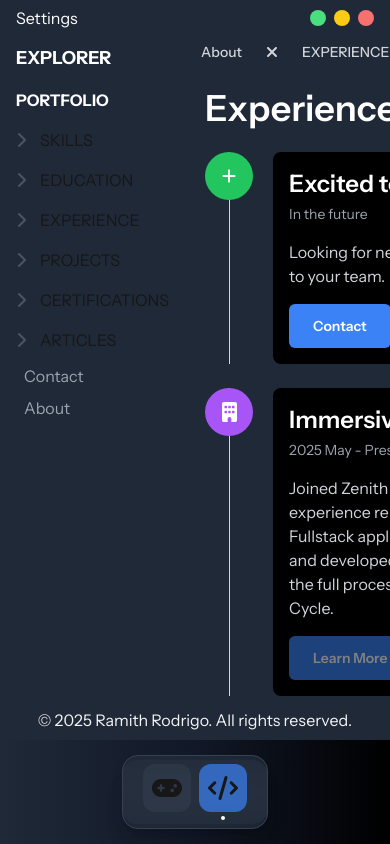
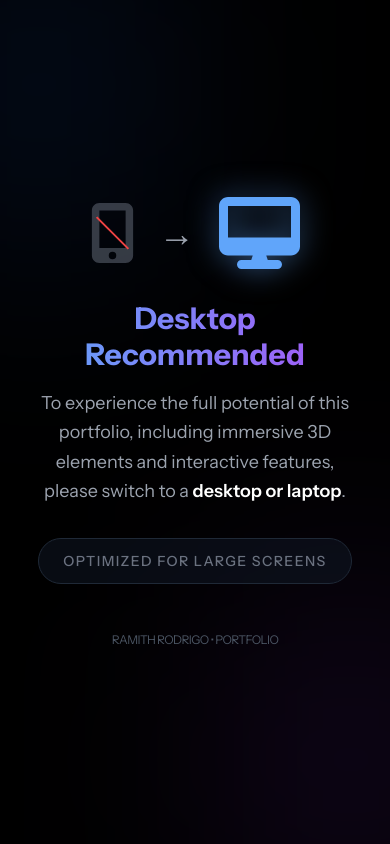
Before and after one commit to Ramith-D-Rodrigo/Portfolio, a Next.js app in the folder static-version/: page /ide/experience in a window 390 px wide. Built offline with nearby package versions, Linux system fonts and the light colour scheme.

Commit message:
Add desktop gate

```diff
--- /dev/null
+++ b/static-version/src/app/components/DesktopGate.tsx
@@ -0,0 +1,71 @@
+"use client";
+
+import React, { useEffect, useState } from "react";
+import { FontAwesomeIcon } from "@fortawesome/react-fontawesome";
+import { faDesktop, faMobileAlt } from "@fortawesome/free-solid-svg-icons";
+
+const DesktopGate = () => {
+  const [isMobile, setIsMobile] = useState(false);
+
+  useEffect(() => {
+    const checkDevice = () => {
+      // Check for mobile user agents or screen width
+      const userAgent = typeof window.navigator !== "undefined" ? window.navigator.userAgent : "";
+      const mobileRegex = /Android|webOS|iPhone|iPad|iPod|BlackBerry|IEMobile|Opera Mini/i;
+
+      // We consider anything less than 1024px as "mobile/tablet" for this desktop-centric experience
+      const isLowRes = window.innerWidth < 1024;
+      const isMobileAgent = mobileRegex.test(userAgent);
+
+      setIsMobile(isLowRes || isMobileAgent);
+    };
+
+    checkDevice();
+    window.addEventListener("resize", checkDevice);
+    return () => window.removeEventListener("resize", checkDevice);
+  }, []);
+
+  if (!isMobile) return null;
+
+  return (
+    <div className="fixed inset-0 z-[9999] flex flex-col items-center justify-center bg-black text-white p-8 text-center overflow-hidden">
+      {/* Background Glows */}
+      <div className="absolute top-[-10%] left-[-10%] w-[40%] h-[40%] bg-blue-600/20 rounded-full blur-[120px]"></div>
+      <div className="absolute bottom-[-10%] right-[-10%] w-[40%] h-[40%] bg-purple-600/20 rounded-full blur-[120px]"></div>
+
+      <div className="relative z-10 max-w-md w-full animate-in fade-in zoom-in duration-700">
+        <div className="mb-8 flex justify-center items-center gap-6">
+          <div className="relative">
+            <FontAwesomeIcon icon={faMobileAlt} className="text-6xl text-gray-500 opacity-50" />
+            <div className="absolute inset-0 flex items-center justify-center">
+               <div className="w-12 h-0.5 bg-red-500 rotate-45"></div>
+            </div>
+          </div>
+          <div className="text-4xl text-gray-400">→</div>
+          <FontAwesomeIcon icon={faDesktop} className="text-7xl text-blue-400 drop-shadow-[0_0_15px_rgba(96,165,250,0.5)]" />
+        </div>
+
+        <h1 className="text-3xl font-bold mb-4 bg-clip-text text-transparent bg-gradient-to-r from-blue-400 to-purple-500">
+          Desktop Recommended
+        </h1>
+
+        <p className="text-gray-400 text-lg mb-8 leading-relaxed">
+          To experience the full potential of this portfolio, including immersive 3D elements and interactive features, please switch to a <span className="text-white font-semibold">desktop or laptop</span>.
+        </p>
+
+        <div className="inline-block px-6 py-3 rounded-full border border-gray-800 bg-gray-900/50 backdrop-blur-sm text-sm text-gray-500 uppercase tracking-widest font-medium">
+          Optimized for Large Screens
+        </div>
+
+        <div className="mt-12 text-xs text-gray-600 uppercase tracking-tighter">
+          Ramith Rodrigo • Portfolio
+        </div>
+      </div>
+
+      {/* Animated subtle lines */}
+      <div className="absolute inset-0 opacity-[0.03] pointer-events-none" style={{ backgroundImage: 'linear-gradient(0deg, transparent 24%, rgba(255, 255, 255, .05) 25%, rgba(255, 255, 255, .05) 26%, transparent 27%, transparent 74%, rgba(255, 255, 255, .05) 75%, rgba(255, 255, 255, .05) 76%, transparent 77%, transparent), linear-gradient(90deg, transparent 24%, rgba(255, 255, 255, .05) 25%, rgba(255, 255, 255, .05) 26%, transparent 27%, transparent 74%, rgba(255, 255, 255, .05) 75%, rgba(255, 255, 255, .05) 76%, transparent 77%, transparent)', backgroundSize: '50px 50px' }}></div>
+    </div>
+  );
+};
+
+export default DesktopGate;
--- a/static-version/src/app/globals.css
+++ b/static-version/src/app/globals.css
@@ -46,3 +46,30 @@ body {
   width: 1em; /* This allows it to scale relative to font-size */
   height: 1em;
 }
+
+@keyframes fadeIn {
+  from { opacity: 0; }
+  to { opacity: 1; }
+}
+
+@keyframes zoomIn {
+  from { opacity: 0; transform: scale(0.95); }
+  to { opacity: 1; transform: scale(1); }
+}
+
+.animate-in {
+  animation-duration: 0.7s;
+  animation-fill-mode: both;
+}
+
+.fade-in {
+  animation-name: fadeIn;
+}
+
+.zoom-in {
+  animation-name: zoomIn;
+}
+
+.duration-700 {
+  animation-duration: 700ms;
+}
--- a/static-version/src/app/layout.tsx
+++ b/static-version/src/app/layout.tsx
@@ -2,7 +2,7 @@
 import "./globals.css";
 import { Instrument_Sans } from "next/font/google";
 import Dock from "./components/Dock";
-import IDEPage from "./ide/page"; // Wrap pages inside IDEPage layout
+import DesktopGate from "./components/DesktopGate";
 
 const font = Instrument_Sans({ subsets: ["latin"] });
 
@@ -15,6 +15,7 @@ export default function RootLayout({ children }: { children: React.ReactNode })
   return (
     <html lang="en">
       <body className={`flex flex-col h-screen ${font.className} bg-gradient-to-r from-gray-800 via-gray-900 to-black`}>
+        <DesktopGate />
         {children}
         <div className="flex flex-col justify-end">
           <Dock />
```
